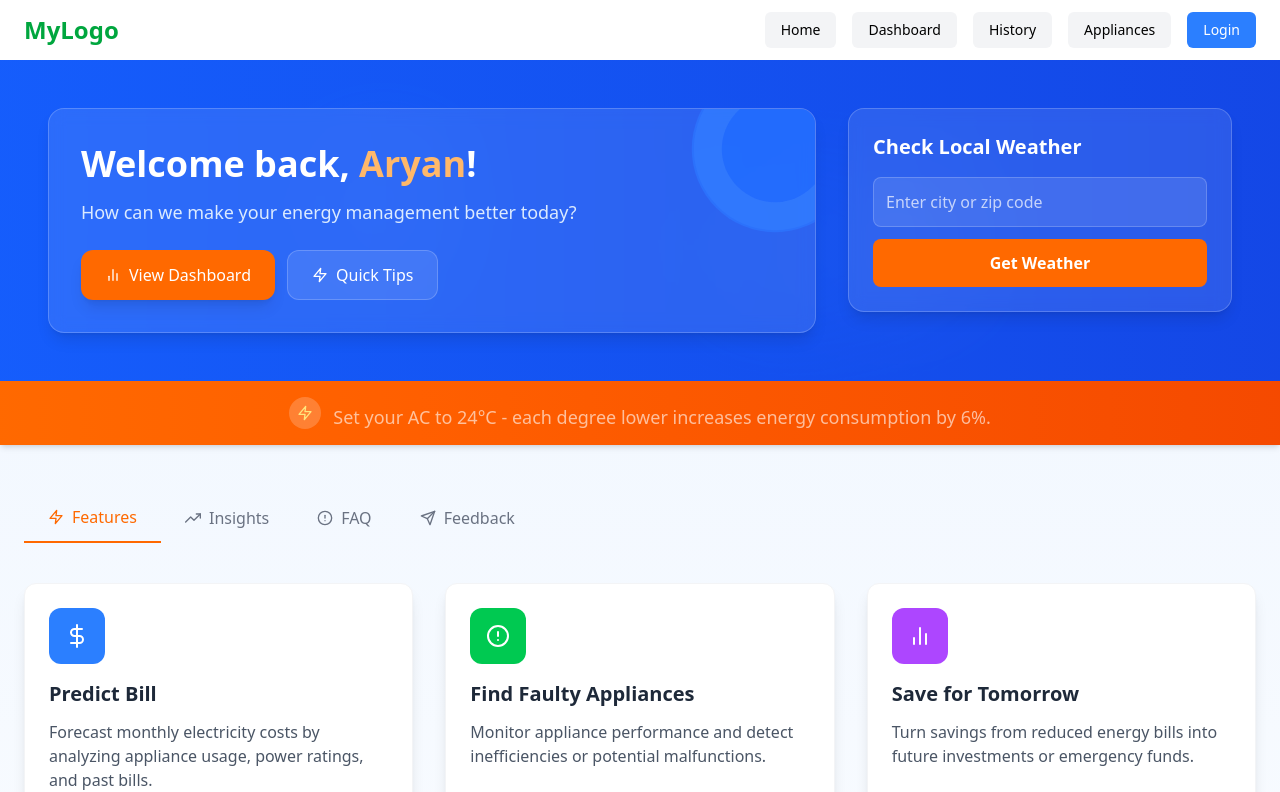
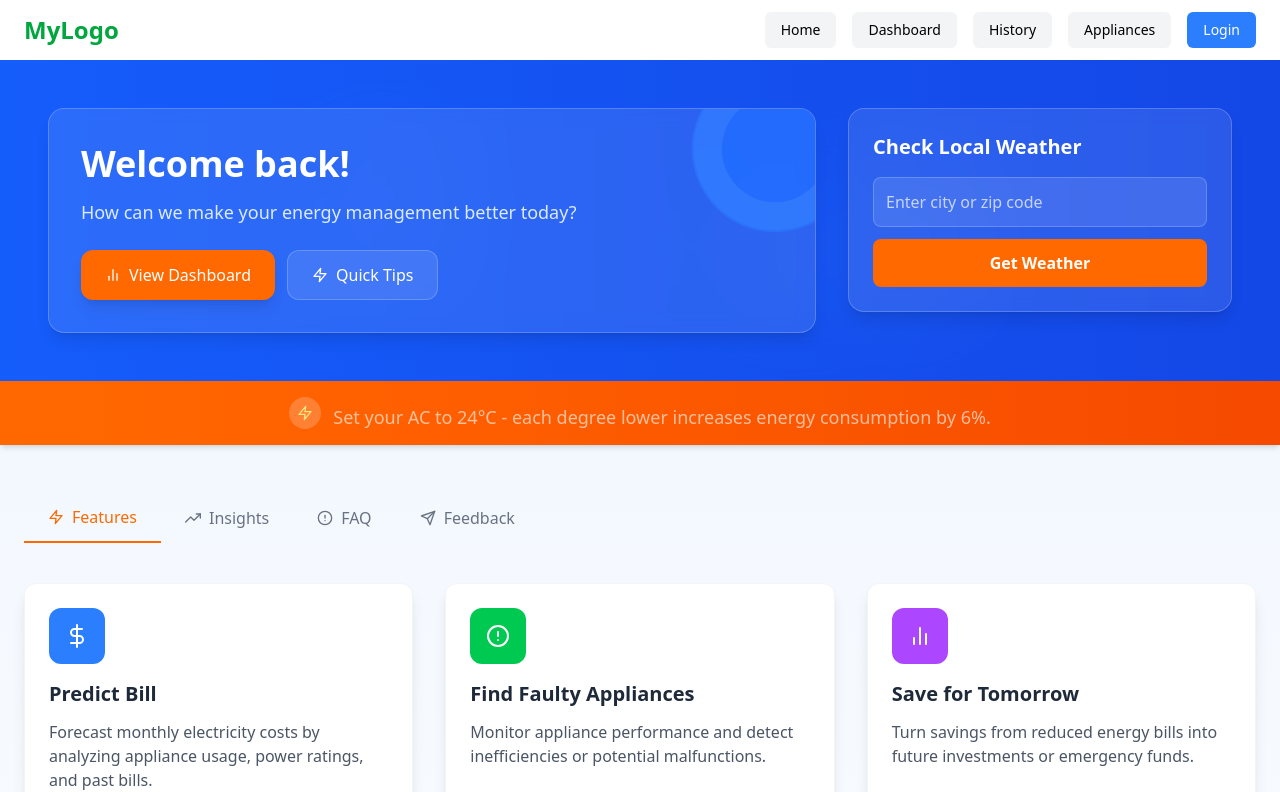
Before and after one commit to jaygur9977/Electricity, a React (Vite) app in the folder app/: page / in a window 1280 px wide. Shown: the top 792 px of the page. Built offline with nearby package versions, Linux system fonts and the light colour scheme.

Commit message:
Update Home.jsx

```diff
--- a/app/src/components/Home.jsx
+++ b/app/src/components/Home.jsx
@@ -504,7 +504,7 @@ export default function KriyetaApp() {
               animate={{ opacity: 1, y: 0 }}
               transition={{ duration: 0.5 }}
             >
-              Welcome back, <span className="text-orange-300">Aryan</span>!
+              Welcome back<span className="text-orange-300"></span>!
             </motion.h1>
             <motion.p
               className="text-lg text-blue-100 mb-6"
```
